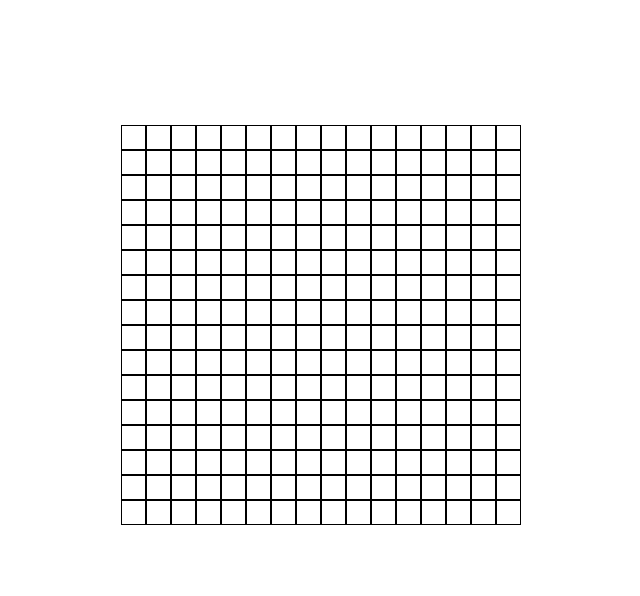
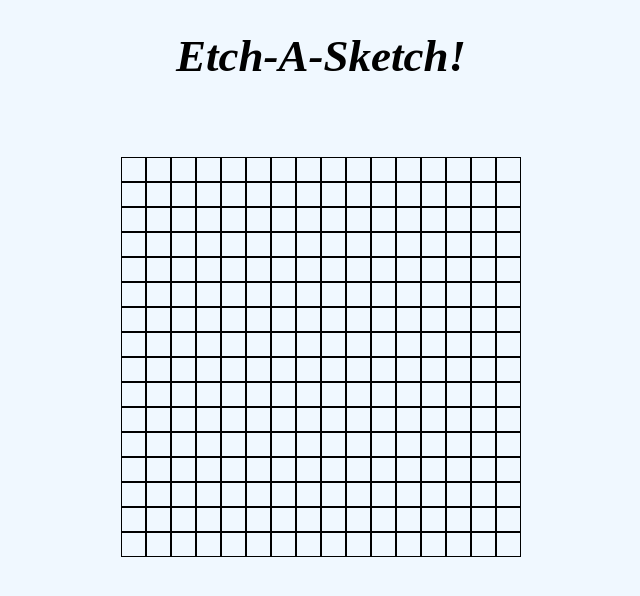
Before and after one commit to AbdulJH/etch-a-sketch, a plain HTML site: page index.html in a window 1280 px wide. Shown: the whole page, without its empty margins (319-959 px from the left). Drawn offline with Linux system fonts and the light colour scheme.

Commit message:
Created title

```diff
--- a/app.js
+++ b/app.js
@@ -2,7 +2,7 @@ const container = document.querySelector(".container");
 
 
 function createGrid(rows, cols) {
-  for (let i=0; i<(16*16); i++) {
+  for (let i=0; i<(rows*cols); i++) {
     let div = document.createElement("div");
     div.style.cssText = "border: 1px solid black; height: 25px; width: 25px;";
     div.addEventListener("mouseover", function() {
@@ -18,4 +18,4 @@ function randomColor() {
 
 }
 
-createGrid(8,8);
+createGrid(16,16);
--- a/index.html
+++ b/index.html
@@ -8,6 +8,7 @@
   <link rel="stylesheet" href="styles.css">
 </head>
 <body>
+  <h1>Etch-A-Sketch!</h1>
   <div class="container"></div>
   <script src="app.js"></script>
 
--- a/styles.css
+++ b/styles.css
@@ -6,7 +6,7 @@
   display: grid;
   grid-template-columns: repeat(16, 25px [col-start]);
   justify-content: center;
-  margin-top: 125px;
+  margin-top: 75px;
 }
 
 /*.container>div does nothing*/
@@ -21,3 +21,13 @@
   border: 0;
   height: 0;
 }
+body {
+  background-color: aliceblue;
+}
+h1 {
+  display: flex;
+  align-items: center;
+  justify-content: center;
+  font-style: italic;
+  font-size: 45px;
+}
```
